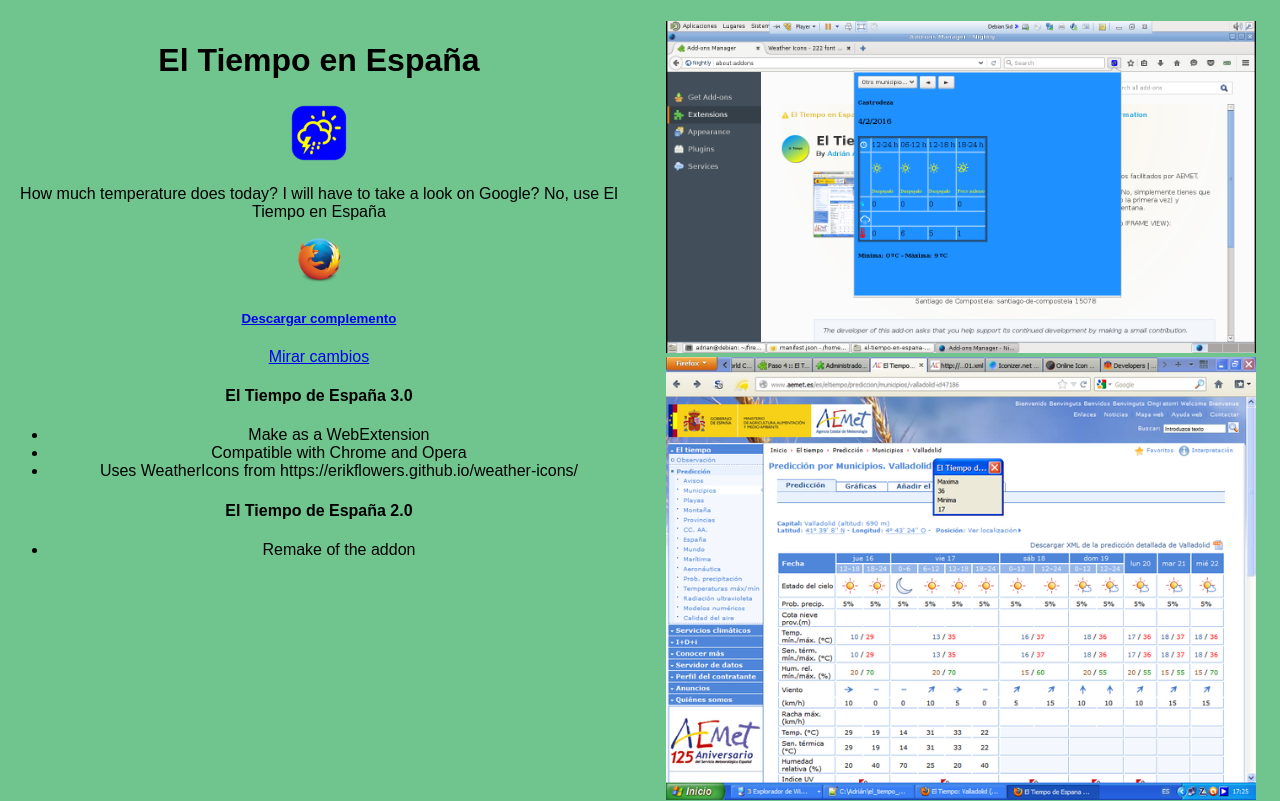
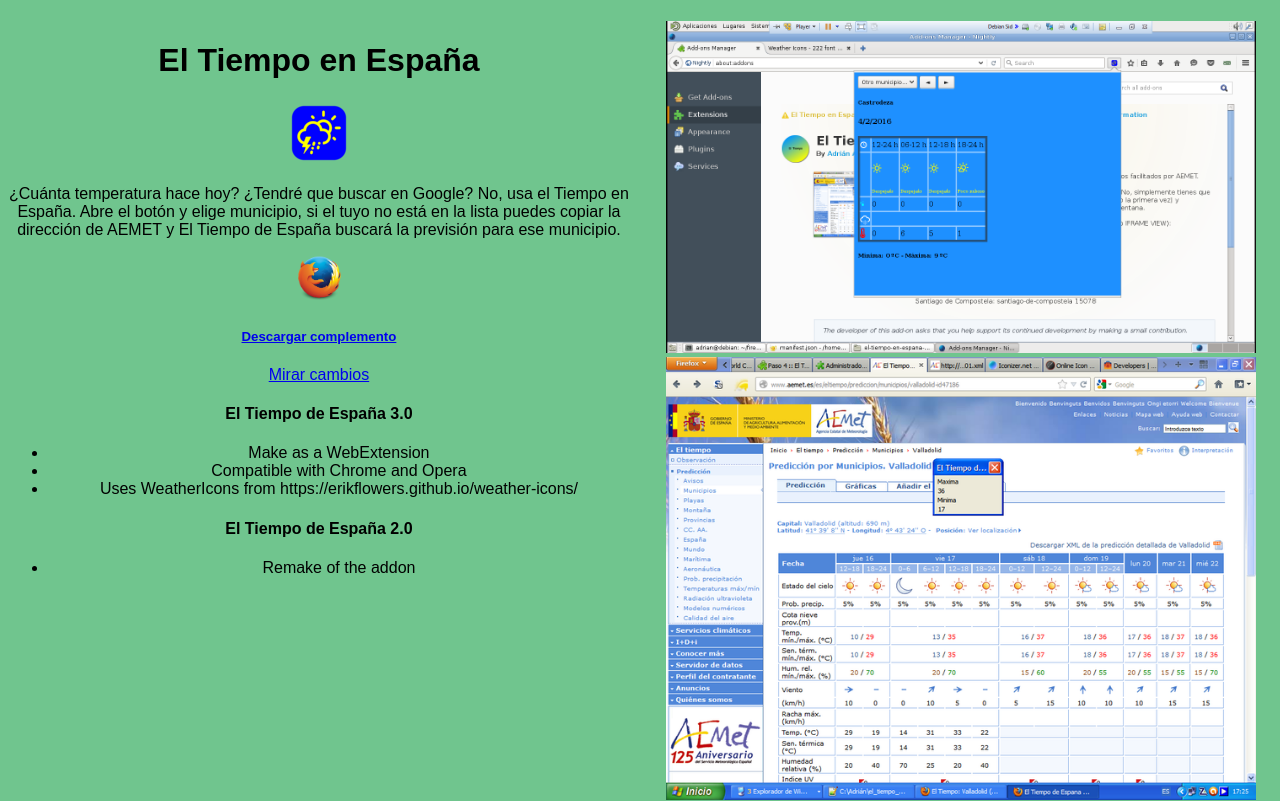
Before and after one commit to AdrianArroyoCalle/norax, a plain HTML site: page es/addon/el-tiempo-en-espana/index.html in a window 1280 px wide. Shown: the top 801 px of the page. Drawn offline with Linux system fonts and the light colour scheme.

Commit message:
Update 2016-02-04T16:33:31.313Z

```diff
--- a/es/addon/el-tiempo-en-espana/index.html
+++ b/es/addon/el-tiempo-en-espana/index.html
@@ -56,7 +56,8 @@
 	</style>
 	<meta property="og:type"          content="website" />
 	<meta property="og:title"         content="El Tiempo en España" />
-	<meta property="og:description"   content="" />
+	<meta property="og:description"   content="¿Cuánta temperatura hace hoy? ¿Tendré que buscar en Google? No, usa el Tiempo en España.
+Abre el botón y elige municipio, si el tuyo no está en la lista puedes copiar la dirección de AEMET y El Tiempo de España buscará la previsión para ese municipio." />
 	<meta property="og:image"         content="tiempo-64.png" />
 </head>
 <body>
@@ -65,7 +66,8 @@
 		<h1>El Tiempo en España</h1>
 		<img src="../../../img/tiempo-64.png" alt="Addon logo">
 		<br>
-		<p>How much temperature does today? I will have to take a look on Google? No, use El Tiempo en España</p>
+		<p>¿Cuánta temperatura hace hoy? ¿Tendré que buscar en Google? No, usa el Tiempo en España.
+Abre el botón y elige municipio, si el tuyo no está en la lista puedes copiar la dirección de AEMET y El Tiempo de España buscará la previsión para ese municipio.</p>
 		<div id="compat-logos">
 
 				<img src="../../../img/firefox.png" alt="Firefox" style="width: 48px;">
```
Also changed, not shown: es/index.html (+1 -1 lines).
